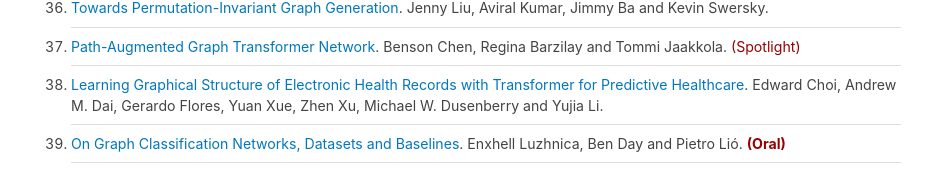
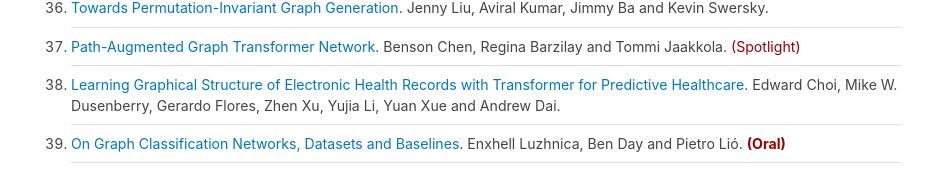
Before and after one commit to graphreason/graphreason.github.io, a plain HTML site: page papers.html in a window 1280 px wide. Shown: the part 2147-2321 px from the top of the page, without its empty margins (169-1107 px from the left). Drawn offline with Linux system fonts and the light colour scheme.

Commit message:
Update author list

```diff
--- a/papers.html
+++ b/papers.html
@@ -69,7 +69,7 @@
             <li><a target="_blank" href="papers/35.pdf">Latent Adversarial Training of Graph Convolution Networks</a>. Hongwei Jin and Xinhua Zhang.</li>
             <li><a target="_blank" href="papers/36.pdf">Towards Permutation-Invariant Graph Generation</a>. Jenny Liu, Aviral Kumar, Jimmy Ba and Kevin Swersky.</li>
             <li><a target="_blank" href="papers/37.pdf">Path-Augmented Graph Transformer Network</a>. Benson Chen, Regina Barzilay and Tommi Jaakkola. <span class="spotlight">(Spotlight)</span></li>
-            <li><a target="_blank" href="papers/38.pdf">Learning Graphical Structure of Electronic Health Records with Transformer for Predictive Healthcare</a>. Edward Choi, Andrew M. Dai, Gerardo Flores, Yuan Xue, Zhen Xu, Michael W. Dusenberry and Yujia Li.</li>
+            <li><a target="_blank" href="papers/38.pdf">Learning Graphical Structure of Electronic Health Records with Transformer for Predictive Healthcare</a>. Edward Choi, Mike W. Dusenberry, Gerardo Flores, Zhen Xu, Yujia Li, Yuan Xue and Andrew Dai.</li>
             <li><a target="_blank" href="papers/39.pdf">On Graph Classification Networks, Datasets and Baselines</a>. Enxhell Luzhnica, Ben Day and Pietro Lió. <span class="oral">(Oral)</span></li>
             <li><a target="_blank" href="papers/40.pdf">Can Neural Networks Learn Symbolic Rewriting?</a> Bartosz Piotrowski.</li>
           </ol>
```
